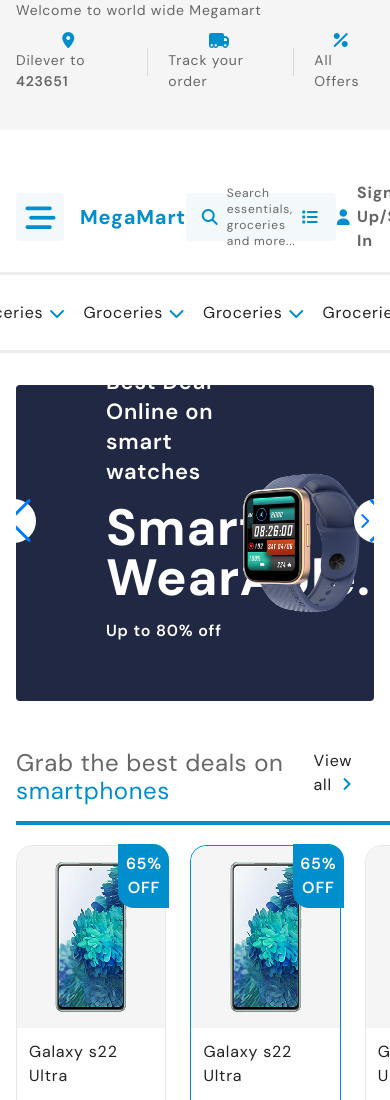
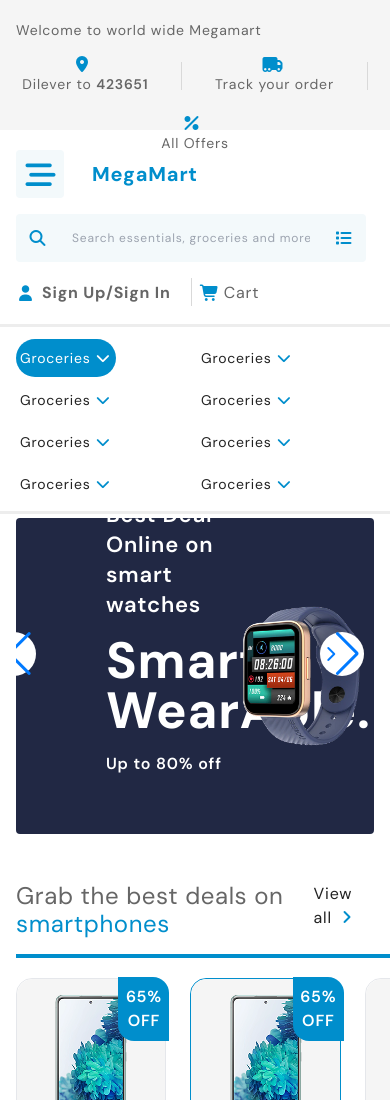
Before and after one commit to alaamaghraby149/mega-mart, a website: page index.html in a window 390 px wide. Shown: the top 1100 px of the page. Drawn offline with nearby package versions, Linux system fonts and the light colour scheme; files that its build step writes are made by us from their sources; a web font is replaced by a local one.

Commit message:
making header responsive accross screen sizes

```diff
--- a/index.html
+++ b/index.html
@@ -10,15 +10,15 @@
 <body>
     <header id="header" class="w-full bg-firstBackground ">
         <div class="container">
-            <div class="header__top-bar
-            lg:flex  lg:justify-between lg:items-center lg:h-[42px]
-            md:h-[80px]
+            <div class="header__top-bar pt-5
+            lg:flex  lg:justify-between lg:items-center lg:h-auto
+            md:h-auto md:p-0
             h-[130px]">
-                <div class="header__welcome lg:my-[14px] mb-3">
+                <div class="header__welcome lg:my-[14px] mb-4">
                     <p class="text-sm text-textColor">Welcome to world wide Megamart</p>
                 </div>
                 <div class="header__info lg:my-[12px]">
-                    <ul class="flex items-center justify-around gap-5">
+                    <ul class="flex items-center justify-around flex-wrap gap-5">
                         <li class="
                         lg:flex lg:items-center lg:justify-end lg:flex-row
 
@@ -45,23 +45,26 @@
             </div>
         </div>
     </header>
-    <nav class="bg-white w-full py-8  ">
+    <nav class="bg-white w-full py-1  ">
         <div class="container">
-            <div class="nav__main flex justify-between items-center py-[16px]">
-                <div class="nav__logo flex items-center justify-start">
+            <div class="nav__main flex justify-between items-center flex-wrap gap-4 py-[16px] lg:flex-nowrap">
+                <div class="nav__logo flex flex-wrap gap-3 items-center justify-start">
                     <div class="nav__logo-icon w-[48px] h-[48px] flex justify-center items-center bg-thirdBackground rounded">
                         <i class="fa-solid fa-bars-staggered text-3xl text-primaryColor mt-4 ml-[12px] mb-[14px] mr-[10px]"></i>
                     </div>
-                <p class="text-primaryColor text-xl ml-4 font-bold">MegaMart</p>
+                <p class="text-primaryColor text-xl ml-4 font-bold lg:text-3xl">MegaMart</p>
                 </div>
-                <div class="nav__searchbar flex justify-between items-center bg-thirdBackground rounded w-[350px] h-[48px] py-[15px] px-4">
-                    <div class="nav__searchbar-text flex  gap-2 items-center">
-                        <i class="fa-solid fa-magnifying-glass text-primaryColor"></i>
-                        <p class="text-xs">Search essentials, groceries and more...</p>
-                    </div>
-                    <div class="nav__searchbar-listIcon w-6 h-6 flex justify-center items-center">
-                        <i class="fa-solid fa-list my-[12px] text-primaryColor"></i>
-                    </div>
+                <div class="nav__searchbar relative flex justify-between items-center  bg-thirdBackground rounded w-[350px] h-[48px] py-[15px] px-4">
+                    <!-- input -->
+                    <input
+                        type="text"
+                        placeholder="Search essentials, groceries and more..."
+                        class="w-full h-full rounded bg-thirdBackground pl-10 pr-10 text-xs outline-none"
+                    />
+                    <i class="fa-solid fa-magnifying-glass
+                        absolute left-3 top-1/2 -translate-y-1/2 text-primaryColor"></i>
+                    <i class="fa-solid fa-list
+                        absolute right-3 top-1/2 -translate-y-1/2 text-primaryColor"></i>
                 </div>
                 <div class="nav__data flex ">
                     <div class="nav__data-auth flex items-center  pr-5">
@@ -78,7 +81,9 @@
         </div>
         <div class="line"></div>
         <div class="container">
-                <div class="nav__categories flex justify-center items-center gap-2 pt-[17px] pb-[16px]  ">
+                <div class="nav__categories
+                grid grid-cols-2 gap-1 mt-1 pt-[8px] pb-[8px] text-sm
+                md:text-[1rem] lg:grid-cols-8">
                     <div class="nav__category--groceries-dropdown relative group ">
 
                     <button class="nav__category--groceries-btn btn-primary flex  items-center gap-1">
@@ -87,9 +92,9 @@
                     </button>
 
                     <div class="nav__category--groceries-dropdownContent
-                        absolute min-w-20 min-h-10
+                        absolute  min-h-10
                         flex-col mx-1 p-2
-                        hidden group-hover:flex">
+                        hidden group-hover:flex z-50 w-auto bg-white border border-primaryColor text-headingColor ">
 
                         <a class="px-1 font-semibold border-b" href="#">item one</a>
                         <a class="px-1 font-semibold border-b" href="#">item two</a>
@@ -107,7 +112,7 @@
                         <div class="nav__category--groceries-dropdownContent
                             absolute min-w-20 min-h-10
                             flex-col mx-1 p-2
-                            hidden group-hover:flex">
+                            hidden group-hover:flex z-50 w-auto bg-white border border-primaryColor text-headingColor">
 
                             <a class="px-2 font-semibold border-b" href="#">item one</a>
                             <a class="px-2 font-semibold border-b" href="#">item two</a>
@@ -125,7 +130,7 @@
                         <div class="nav__category--groceries-dropdownContent
                             absolute min-w-20 min-h-10
                             flex-col mx-1 p-2
-                            hidden group-hover:flex">
+                            hidden group-hover:flex z-50 w-auto bg-white border border-primaryColor text-headingColor">
 
                             <a class="px-2 font-semibold border-b" href="#">item one</a>
                             <a class="px-2 font-semibold border-b" href="#">item two</a>
@@ -143,7 +148,7 @@
                         <div class="nav__category--groceries-dropdownContent
                             absolute min-w-20 min-h-10
                             flex-col mx-1 p-2
-                            hidden group-hover:flex">
+                            hidden group-hover:flex z-50 w-auto bg-white border border-primaryColor text-headingColor">
 
                             <a class="px-2 font-semibold border-b" href="#">item one</a>
                             <a class="px-2 font-semibold border-b" href="#">item two</a>
@@ -161,7 +166,7 @@
                         <div class="nav__category--groceries-dropdownContent
                             absolute min-w-20 min-h-10
                             flex-col mx-1 p-2
-                            hidden group-hover:flex">
+                            hidden group-hover:flex z-50 w-auto bg-white border border-primaryColor text-headingColor">
 
                             <a class="px-2 font-semibold border-b" href="#">item one</a>
                             <a class="px-2 font-semibold border-b" href="#">item two</a>
@@ -179,7 +184,7 @@
                         <div class="nav__category--groceries-dropdownContent
                             absolute min-w-20 min-h-10
                             flex-col mx-1 p-2
-                            hidden group-hover:flex">
+                            hidden group-hover:flex z-50 w-auto bg-white border border-primaryColor text-headingColor">
 
                             <a class="px-2 font-semibold border-b" href="#">item one</a>
                             <a class="px-2 font-semibold border-b" href="#">item two</a>
@@ -197,7 +202,7 @@
                         <div class="nav__category--groceries-dropdownContent
                             absolute min-w-20 min-h-10
                             flex-col mx-1 p-2
-                            hidden group-hover:flex">
+                            hidden group-hover:flex z-50 w-auto bg-white border border-primaryColor text-headingColor">
 
                             <a class="px-2 font-semibold border-b" href="#">item one</a>
                             <a class="px-2 font-semibold border-b" href="#">item two</a>
@@ -215,7 +220,7 @@
                         <div class="nav__category--groceries-dropdownContent
                             absolute min-w-20 min-h-10
                             flex-col mx-1 p-2
-                            hidden group-hover:flex">
+                            hidden group-hover:flex z-50 w-auto bg-white border border-primaryColor text-headingColor">
 
                             <a class="px-2 font-semibold border-b" href="#">item one</a>
                             <a class="px-2 font-semibold border-b" href="#">item two</a>
@@ -226,10 +231,6 @@
                 </div>
         </div>
         <div class="line"></div>
-
-
-
-
     </nav>
     <!-- slider -->
     <section class="slider w-full relative ">
@@ -315,7 +316,7 @@
 
 
                 <div class="swiper-button-next
-                absolute -right-6 top-1/2 -translate-y-1/2
+                absolute  top-1/2 -translate-y-1/2
                 bg-white p-3  w-11 h-11 rounded-full z-10 flex items-center justify-center">
                     <i class="fa-solid fa-chevron-right "></i>
                 </div>
--- a/src/main.css
+++ b/src/main.css
@@ -61,4 +61,5 @@
     .footer__line{
         @apply w-48 h-1 bg-white rounded mt-4
     }
+
 }
```
